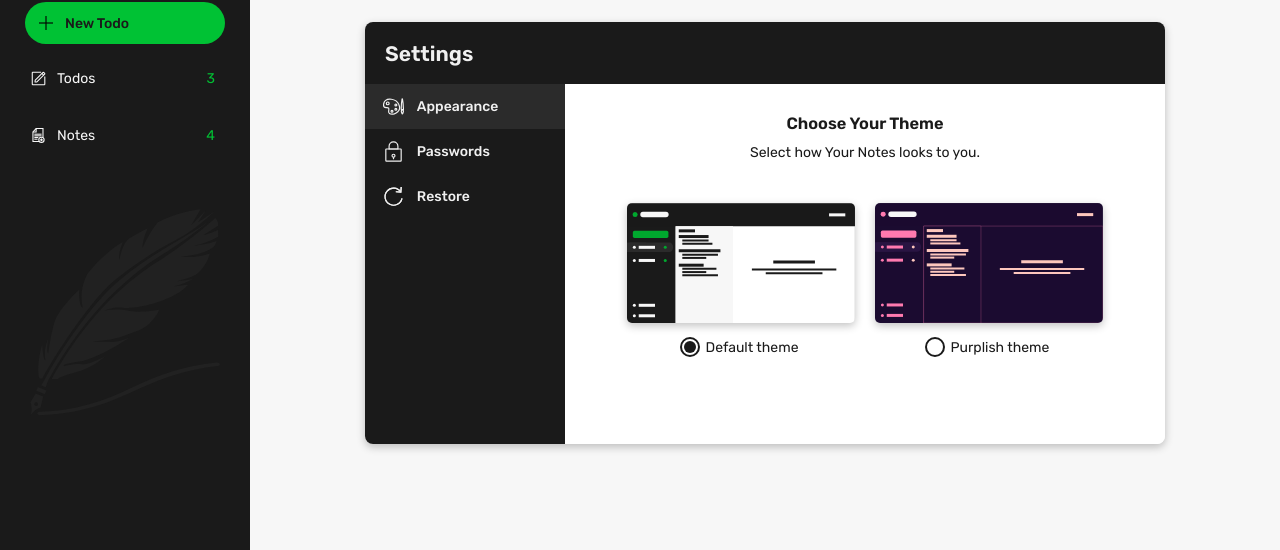
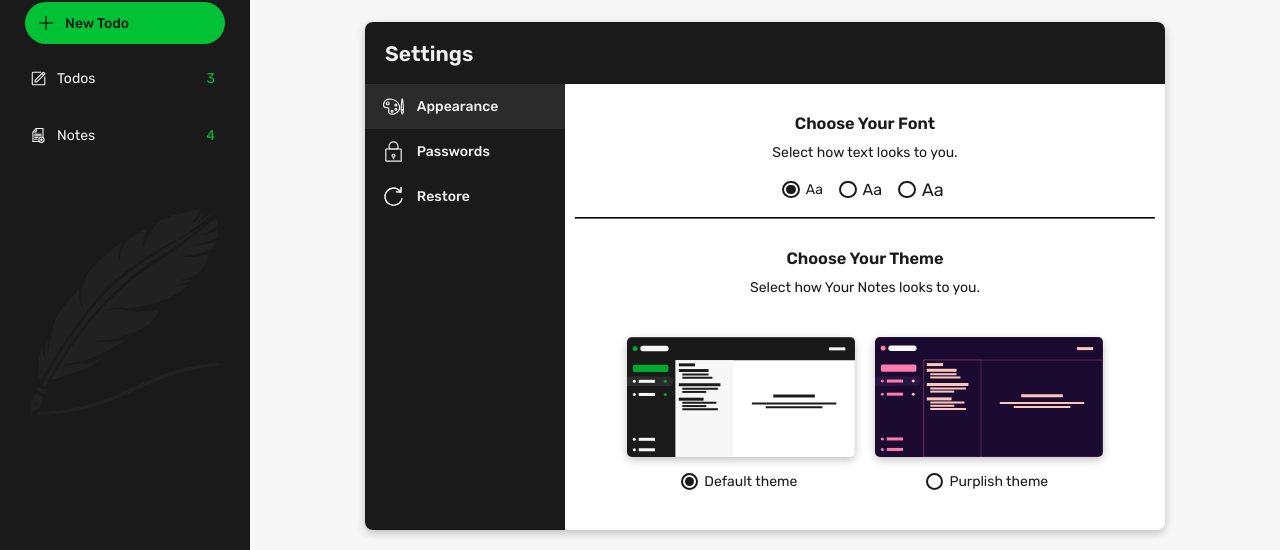
Before and after one commit to AllanKirui/your-notes-v2, a Vue app: page /settings in a window 1280 px wide. Shown: the part 88-638 px from the top of the page. Built offline with nearby package versions, Linux system fonts and the light colour scheme; no server answers; sample sign-in values are in the browser's storage.

Commit message:
Add html, logic, styles for setting global font size

```diff
--- a/src/Pages/TheSettings.vue
+++ b/src/Pages/TheSettings.vue
@@ -136,6 +136,40 @@
         >
           <!-- appearance settings -->
           <div class="content" v-if="activeSide === 'appearance'">
+            <div class="font-settings">
+              <h3 class="content-title">Choose Your Font</h3>
+              <p class="content-meta">Select how text looks to you.</p>
+              <div class="font-wrapper flex flex-ai-c flex-jc-c">
+                <div
+                  class="font flex flex-ai-c flex-jc-c"
+                  :class="[globalFontSize === 14 ? 'active' : '']"
+                  @click="setFont('small')"
+                >
+                  <span class="dot"></span>
+                  <span class="text small">Aa</span>
+                </div>
+                <div
+                  class="font flex flex-ai-c flex-jc-c"
+                  :class="[globalFontSize === 16 ? 'active' : '']"
+                  @click="setFont('medium')"
+                >
+                  <span class="dot"></span>
+                  <span class="text medium">Aa</span>
+                </div>
+                <div
+                  class="font flex flex-ai-c flex-jc-c"
+                  :class="[globalFontSize === 18 ? 'active' : '']"
+                  @click="setFont('large')"
+                >
+                  <span class="dot"></span>
+                  <span class="text large">Aa</span>
+                </div>
+              </div>
+            </div>
+
+            <hr :style="hrStyle" />
+
+            <div class="themes-settings">
               <h3 class="content-title">Choose Your Theme</h3>
               <p class="content-meta">Select how Your Notes looks to you.</p>
               <div class="themes-wrapper flex flex-jc-c flex-fw-w">
@@ -160,6 +194,7 @@
                   <div class="theme-options flex flex-ai-c flex-jc-c">
                     <span class="dot"></span>
                     <span class="text">Purplish theme</span>
+                  </div>
                 </div>
               </div>
             </div>
@@ -221,6 +256,9 @@ export default {
     theme() {
       return this.$store.getters.theme;
     },
+    globalFontSize() {
+      return this.$store.getters.globalFontSize;
+    },
     cardStyle() {
       let mode = "";
 
@@ -242,6 +280,21 @@ export default {
     defaultNote() {
       return this.$store.getters["notes/defaultNote"];
     },
+    hrStyle() {
+      let style = "";
+
+      // for default theme
+      if (!this.theme) {
+        style = "border-color: #1a1a1a";
+      }
+
+      // for purplish theme
+      if (this.theme === "purplish") {
+        style = "border-color: #ff7aaf";
+      }
+
+      return style;
+    },
   },
   methods: {
     setActiveSide(side) {
@@ -262,6 +315,23 @@ export default {
 
       // dispatch an action to set any other selected theme
       this.$store.dispatch("setTheme", theme);
+    },
+    setFont(size) {
+      switch (size) {
+        // dispatch an action to set the selected font size
+        case "small":
+          this.$store.dispatch("setFontSize", 14); // 14px
+          break;
+        case "medium":
+          this.$store.dispatch("setFontSize", 16); // 16px
+          break;
+        case "large":
+          this.$store.dispatch("setFontSize", 18); // 18px
+          break;
+        default:
+          this.$store.dispatch("setFontSize", 14); // 14px
+          break;
+      }
     },
     checkWindowSize() {
       // listen to the resize event
@@ -488,6 +558,7 @@ export default {
   width: 100%;
 }
 
+.content .font-wrapper .font,
 .content .themes-wrapper .wrapper {
   cursor: pointer;
 }
@@ -518,31 +589,53 @@ export default {
   background-image: url("@/assets/img/purplish-theme.svg");
 }
 
+.content .font-wrapper {
+  gap: 1.25rem;
+  margin: 1rem 0;
+}
+
 .content .themes-wrapper .wrapper .theme-options {
   margin-top: 1rem;
 }
 
+.content .font-wrapper .font .text.small {
+  font-size: 0.875rem !important;
+}
+
+.content .font-wrapper .font .text.medium {
+  font-size: 1rem !important;
+}
+
+.content .font-wrapper .font .text.large {
+  font-size: 1.125rem !important;
+}
+
+.content .font-wrapper .font .dot,
 .content .themes-wrapper .wrapper .theme-options .dot {
-  width: 0.75rem;
-  height: 0.75rem;
+  width: 0.6rem;
+  height: 0.6rem;
   margin-right: 0.625rem;
   border-radius: 50px;
   outline-offset: 2px;
 }
 
+.default-theme .content .font-wrapper .font .dot,
 .default-theme .wrapper .theme-options .dot {
   outline: 2px solid var(--color-eerie-black);
 }
 
+.default-theme .content .font-wrapper .font.active .dot,
 .default-theme .wrapper.active .theme-options .dot {
   outline: 2px solid var(--color-eerie-black);
   background-color: var(--color-eerie-black);
 }
 
+.purplish-theme .content .font-wrapper .font .dot,
 .purplish-theme .wrapper .theme-options .dot {
   outline: 2px solid var(--color-tickle-me-pink);
 }
 
+.purplish-theme .content .font-wrapper .font.active .dot,
 .purplish-theme .wrapper.active .theme-options .dot {
   outline: 2px solid var(--color-tickle-me-pink);
   background-color: var(--color-tickle-me-pink);
```
Lines whose indentation alone changed are shown as unchanged.
